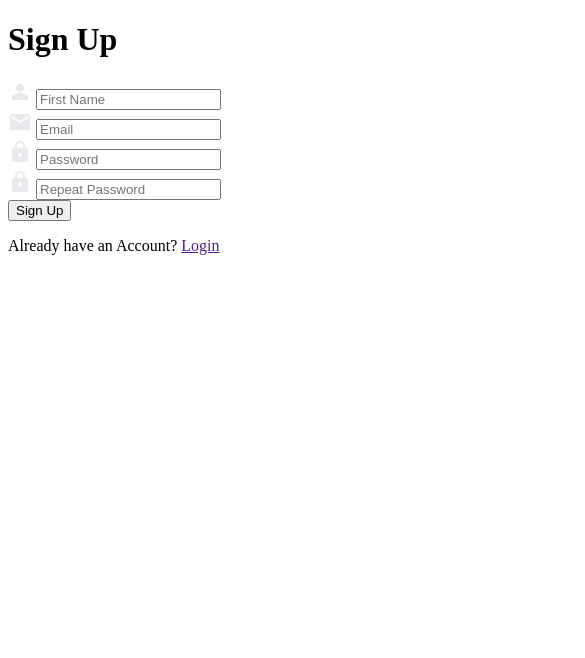
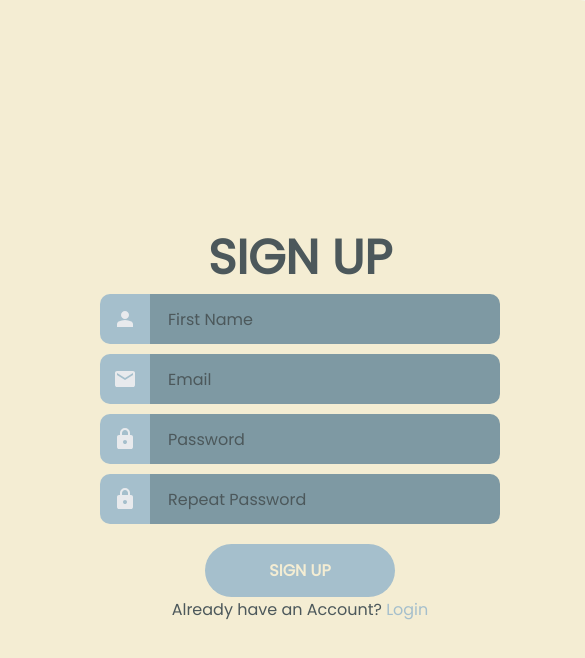
Before and after one commit to BishBashBosh888/sign-up-form, a plain HTML site: page index.html in a window 390 px wide. Shown: the top 658 px of the page, 585 px wide, since content can reach past the window. Drawn offline with Linux system fonts and the light colour scheme.

Commit message:
added css for each elements (without media query)

```diff
--- a/style.css
+++ b/style.css
@@ -1 +1,138 @@
 @import url('https://fonts.googleapis.com/css2?family=Poppins:ital,wght@0,400;1,300&display=swap');
+
+:root{
+    --accent-color:#A5BFCC;
+    --base-color:#F4EDD3;
+    --text-color:#4C585B;
+    --input-color:#7E99A3;
+}
+
+*{
+    margin:0;
+    padding:0;
+}
+
+html{
+    font-family: Poppins;
+    font-size: 12pt;
+    color: var(--text-color);
+    text-align:center;
+}
+
+body{
+    min-height:100vh;
+    background-image: url(imgs/background.jpg);
+    background-size: cover;
+    background-position:right;
+    overflow:hidden;
+}
+
+.wrapper{
+    box-sizing: border-box;
+    background-color: var(--base-color);
+    height: 100vh;
+    width: max(40%,600px);
+    padding: 10px;
+    border-radius: 0 20px 20px 0;
+    display:flex;
+    flex-direction:column;
+    align-items:center;
+    justify-content: center;
+}
+
+h1{
+    font-size: 3rem;
+    font-weight: 900;
+    text-transform: uppercase;
+}
+
+form{
+    width: min(400px, 100%);
+    display:flex;
+    flex-direction: column;
+    align-items: center;
+    gap: 10px;
+}
+
+form > div{
+    width: 100%;
+    display: flex;
+    justify-content: center;
+}
+
+form label{
+    flex-shrink: 0;
+    height: 50px;
+    width: 50px;
+    background-color: var(--accent-color);
+    fill: var(--base-color);
+    border-radius: 10px 0 0 10px;
+    display: flex;
+    justify-content: center;
+    align-items: center;
+    font-size: 1.5rem;
+    font-weight: 500;
+}
+
+form input{
+    box-sizing:border-box;
+    flex-grow:1;
+    min-width: 0;
+    height: 50px;
+    border-radius: 0 10px 10px 0;
+    border-left:none;
+    padding: 1em;
+    font: inherit;
+    border: 2px solid var(--input-color);
+    background-color: var(--input-color);
+    transition: 150ms ease;
+}
+
+form input:hover{
+    border-color: var(--accent-color);
+}
+
+form input:focus{
+    outline: none;
+    border-color: var(--text-color);
+}
+
+div:has(input:focus) > label{
+    background-color: var(--text-color);
+}
+
+form input::placeholder{
+    color: var(--text-color);
+}
+
+form button{
+    margin-top: 10px;
+    border:none;
+    border-radius: 1000px;
+    padding: 0.85rem 4em;
+    background-color: var(--accent-color);
+    color: var(--base-color);
+    font: inherit;
+    font-weight: 600;
+    text-transform: uppercase;
+    cursor: pointer;
+    transition: 150ms ease;
+}
+
+form button:hover{
+    background-color: var(--text-color);
+}
+
+form button:focus{
+    outline: none;
+    background-color: var(--text-color);
+}
+
+a{
+    text-decoration: none;
+    color: var(--accent-color);
+}
+
+a:hover{
+    text-decoration: underline;
+}
```
